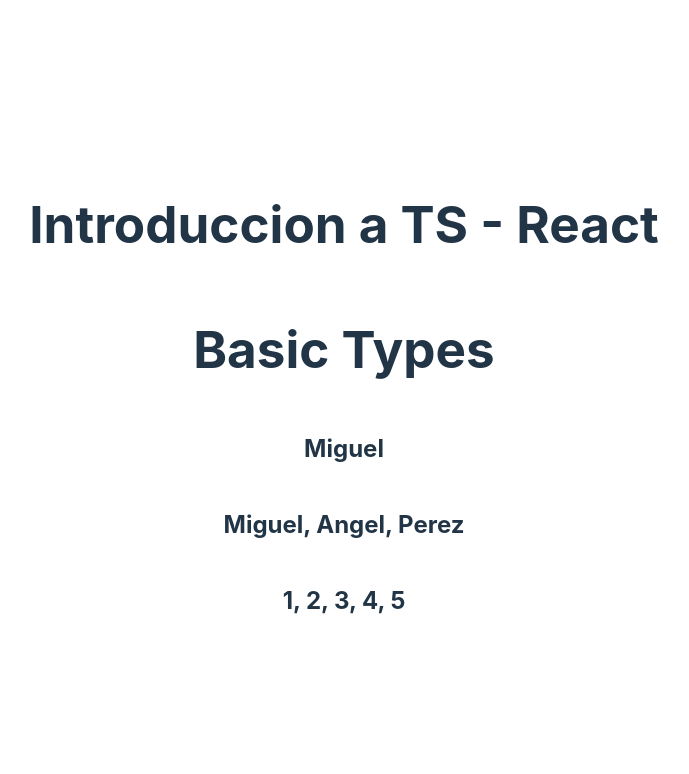
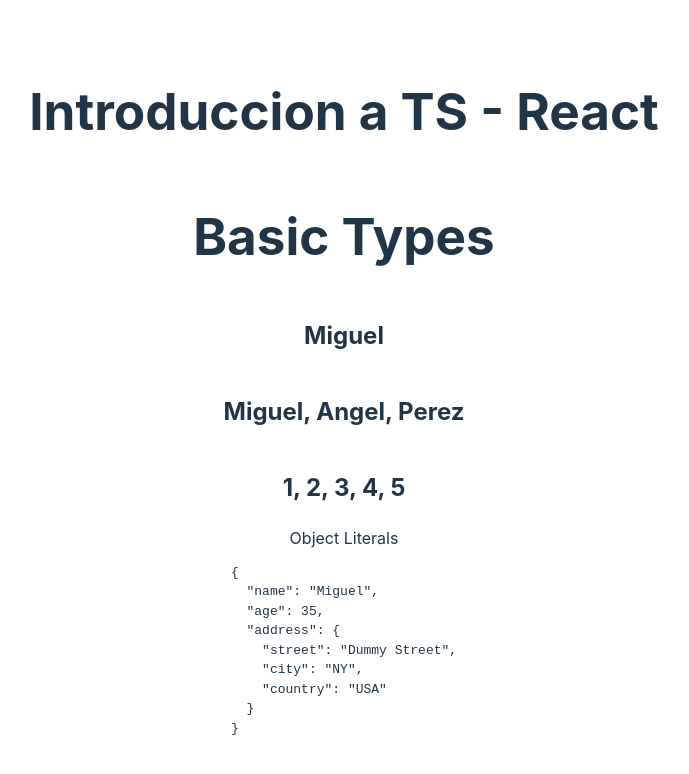
Before and after one commit to lMiguelVSl/React-Native-01-React-Foundation, a React (Vite) app: page / in a window 1280 px wide. Shown: the top 774 px of the page, without its empty margins (296-985 px from the left). Built offline with nearby package versions, Linux system fonts and the light colour scheme.

Commit message:
Objets literals

```diff
--- a/src/App.tsx
+++ b/src/App.tsx
@@ -1,3 +1,4 @@
+import { ObjectLiterals } from "./typescript"
 import { BasicTypes } from "./typescript/BasicTypes"
 
 function App() {
@@ -5,6 +6,7 @@ function App() {
     <main>
       <h1>Introduccion a TS - React</h1>
       <BasicTypes />
+      <ObjectLiterals />
     </main>
   )
 }
--- /dev/null
+++ b/src/interfaces/address.ts
@@ -0,0 +1,5 @@
+export interface Address {
+    street: string;
+    city: string;
+    country: string;
+}
--- /dev/null
+++ b/src/interfaces/index.ts
@@ -0,0 +1,2 @@
+export * from './person';
+export * from './address';
--- /dev/null
+++ b/src/typescript/ObjectLiterals.tsx
@@ -0,0 +1,20 @@
+import { Person } from "../interfaces";
+
+export const ObjectLiterals = () => {
+    const person: Person = {
+        name: 'Miguel',
+        age: 35,
+        address: {
+            street: 'Dummy Street',
+            city: 'NY',
+            country: 'USA'
+        }
+    };
+
+    return (
+        <>
+            <div>Object Literals</div>
+            <pre>{ JSON.stringify(person, null, 2) }</pre>
+        </>
+    )
+}
--- a/src/typescript/index.ts
+++ b/src/typescript/index.ts
@@ -1 +1,2 @@
 export * from './BasicTypes';
+export * from './ObjectLiterals';
```
Also changed, not shown: src/interfaces/person.ts (added, +7 -0 lines).
